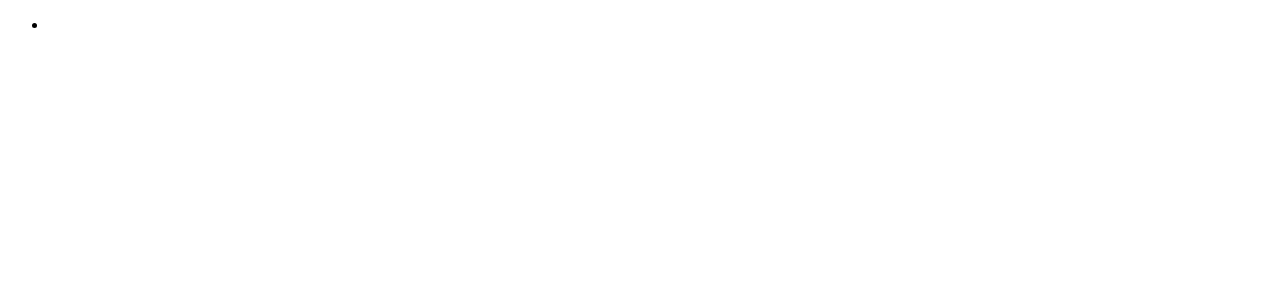
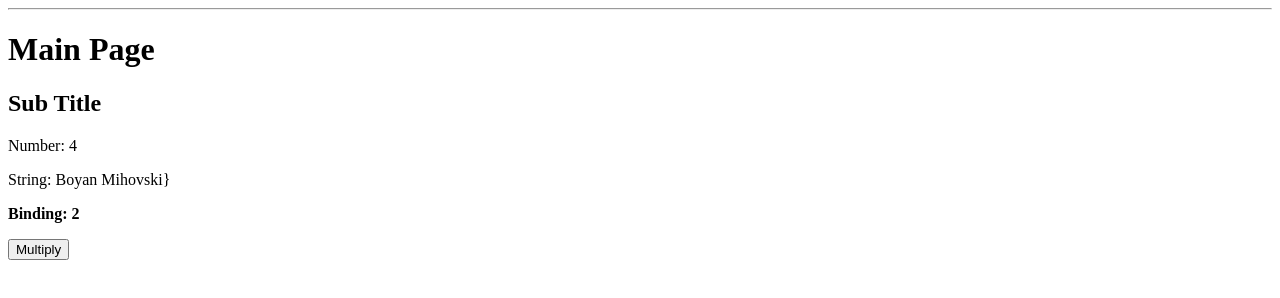
Before and after one commit to bmihovski/StoneRivereLearning.AngularJS.For.Beginners, a plain HTML site: page index.html in a window 1280 px wide. Drawn offline with Linux system fonts and the light colour scheme.

Commit message:
Controller with object and function implementation

```diff
--- a/controllers/tutorialCtrl.js
+++ b/controllers/tutorialCtrl.js
@@ -1,6 +1,15 @@
 angular.module("tutorialCtrlModule", [])
 
 .controller("TutorialCtrl", ["$scope", function($scope) {
-        $scope.name = "Boyan"
-        // our programming work is done
+
+        $scope.tutorialObject = {};
+        $scope.tutorialObject.title = "Main Page";
+        $scope.tutorialObject.subtitle = "Sub Title";
+
+        $scope.tutorialObject.bindOutput = 2;
+
+        $scope.timesTwo = function() {
+            $scope.tutorialObject.bindOutput *= 2;
+        }
+
 }]);
--- a/index.html
+++ b/index.html
@@ -7,13 +7,15 @@
     <script src="js/app.js"></script>
     <script src="controllers/tutorialCtrl.js"></script>
     </head>
-<body>
-    <div ng-controller="TutorialCtrl">
+<body ng-controller="TutorialCtrl">
+    <hr />
+    <h1>{{ tutorialObject.title }}</h1>
+    <h2>{{ tutorialObject.subtitle }}</h2>
+    <p>Number: {{ 2 + 2 }}</p>
+    <p>String: {{ "Boyan" + " Mihovski" }}}</p>
+    <p><b>Binding: {{ tutorialObject.bindOutput }}</b></p>
 
-    </div>
-    <ul ng-controller="ulCtrl">
-        <li>
-        </li>
-    </ul>
+    <button ng-click="timesTwo()">Multiply</button>
+
     </body>
 </html>
```
